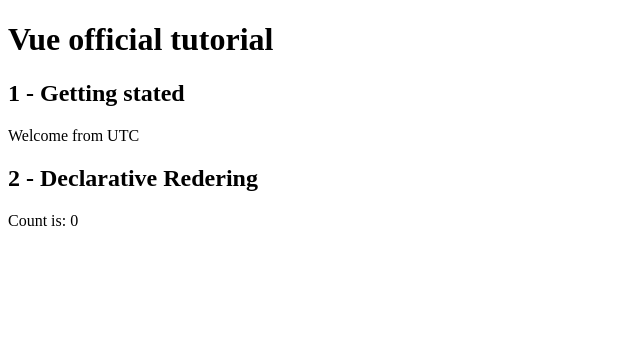
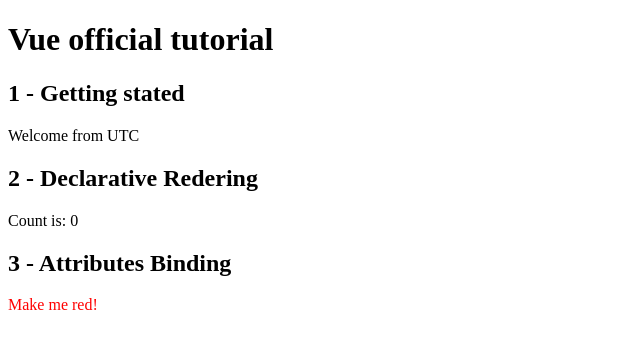
Before and after one commit to DavidQP/official-vue-tutorial, a Vue app: page / in a window 1280 px wide. Shown: the top 348 px of the page, without its empty margins (0-640 px from the left). Built offline with nearby package versions, Linux system fonts and the light colour scheme.

Commit message:
Add attributes binding section

```diff
--- a/src/App.vue
+++ b/src/App.vue
@@ -3,6 +3,7 @@
 import { ref } from 'vue';
 import GettingStarted from '@/components/GettingStarted.vue'
 import DeclarativeRendering from '@/components/DeclarativeRendering.vue'
+import AttributesBinding from '@/components/AttributesBinding.vue'
 const section = ref(0);
 </script>
 
@@ -10,4 +11,5 @@
   <h1>Vue official tutorial</h1>
   <GettingStarted :section="1" />
   <DeclarativeRendering :section="2" />
+  <AttributesBinding :section="3" />
 </template>
--- /dev/null
+++ b/src/components/AttributesBinding.vue
@@ -0,0 +1,24 @@
+<script setup>
+import { ref } from 'vue';
+
+const props = defineProps({
+  section: {
+    type: Number,
+    default: 0
+  }
+})
+
+const title = ref('Attributes Binding');
+const titleClass = ref('title');
+</script>
+
+<template>
+  <h2>{{ section }} - {{ title }}</h2>
+  <p :class="titleClass">Make me red!</p>
+</template>
+
+<style>
+.title {
+  color: red;
+}
+</style>
```
